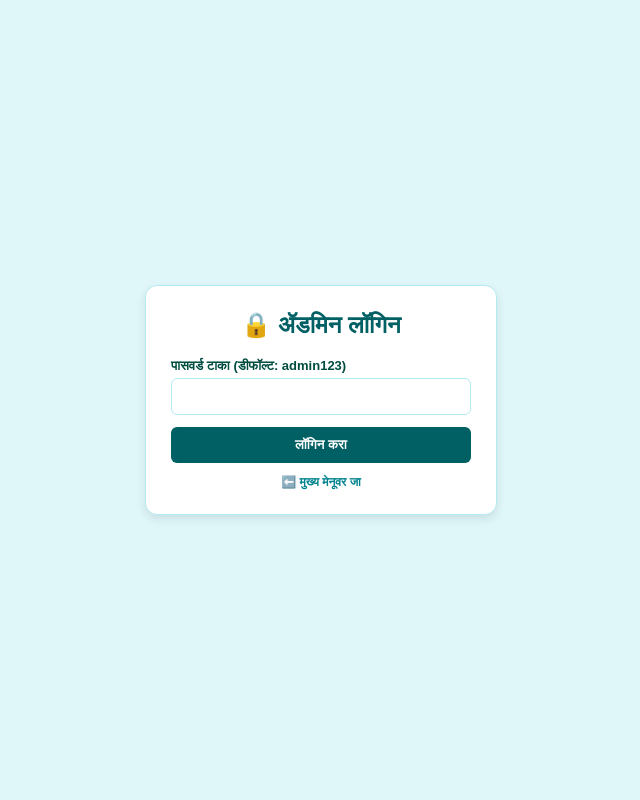
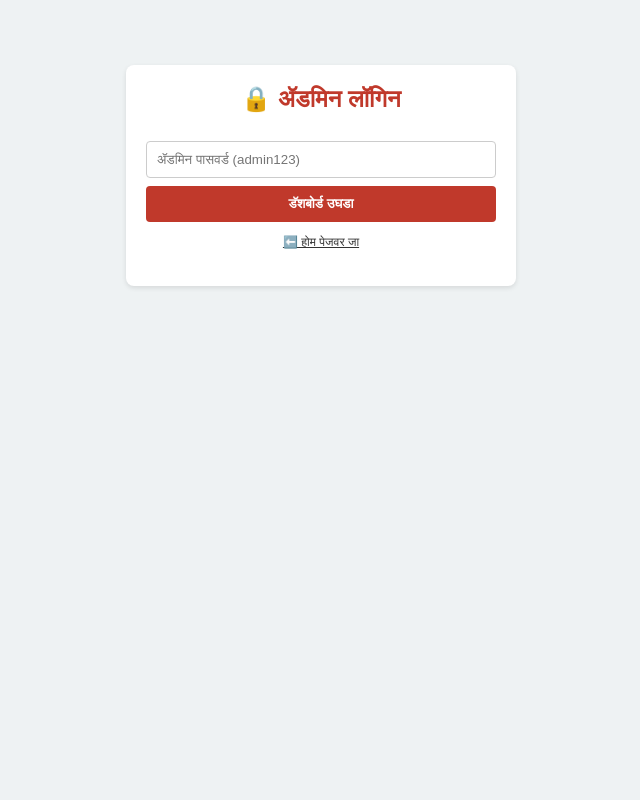
Before and after one commit to naturalkulfi1/south-pole-Natural-kulfi, a Flask app: page /admin/login in a window 1280 px wide. Shown: the whole page, without its empty margins (319-959 px from the left). Run offline with Flask 3, Linux system fonts and the light colour scheme.

Commit message:
Update admin_login.html

```diff
--- a/templates/admin_login.html
+++ b/templates/admin_login.html
@@ -3,31 +3,25 @@
 <head>
     <meta charset="UTF-8">
     <meta name="viewport" content="width=device-width, initial-scale=1.0">
-    <title>Admin Login - South Pole Kulfi</title>
+    <title>Admin Login - South Pole</title>
     <style>
-        body { font-family: sans-serif; background: #e0f7fa; display: flex; justify-content: center; align-items: center; height: 100vh; margin: 0; }
-        .login-box { background: white; padding: 25px; border-radius: 12px; box-shadow: 0 4px 10px rgba(0,0,0,0.1); width: 300px; border: 1px solid #b2ebf2; }
-        h2 { color: #006064; text-align: center; margin-top: 0; }
-        .form-group { margin-bottom: 12px; }
-        .form-group label { display: block; font-size: 13px; font-weight: bold; color: #004d40; margin-bottom: 4px; }
-        .form-group input { width: 100%; padding: 10px; border: 1px solid #b2ebf2; border-radius: 6px; box-sizing: border-box; }
-        .btn { width: 100%; padding: 10px; background: #006064; color: white; border: none; border-radius: 6px; font-weight: bold; cursor: pointer; }
-        .error { color: #e74c3c; font-size: 12px; text-align: center; margin-bottom: 10px; font-weight: bold; }
-        .back-link { display: block; text-align: center; margin-top: 12px; color: #00838f; text-decoration: none; font-size: 12px; font-weight: bold; }
+        body { font-family: sans-serif; background: #eef2f3; margin: 0; padding: 15px; }
+        .box { background: white; max-width: 350px; margin: 50px auto; padding: 20px; border-radius: 8px; box-shadow: 0 2px 5px rgba(0,0,0,0.1); }
+        h2 { color: #c0392b; text-align: center; margin-top: 0; }
+        input { width: 100%; padding: 10px; margin: 8px 0; border: 1px solid #ccc; border-radius: 4px; box-sizing: border-box; }
+        button { background: #c0392b; color: white; border: none; padding: 10px; width: 100%; border-radius: 4px; font-weight: bold; cursor: pointer; }
+        .error { color: red; font-size: 12px; text-align: center; }
     </style>
 </head>
 <body>
-    <div class="login-box">
+    <div class="box">
         <h2>🔒 ॲडमिन लॉगिन</h2>
-        {% if error %}<div class="error">{{ error }}</div>{% endif %}
+        {% if error %}<p class="error">{{ error }}</p>{% endif %}
         <form method="POST">
-            <div class="form-group">
-                <label>पासवर्ड टाका (डीफॉल्ट: admin123)</label>
-                <input type="password" name="password" required>
-            </div>
-            <button type="submit" class="btn">लॉगिन करा</button>
+            <input type="password" name="password" placeholder="ॲडमिन पासवर्ड (admin123)" required>
+            <button type="submit">डॅशबोर्ड उघडा</button>
         </form>
-        <a href="/" class="back-link">⬅️ मुख्य मेनूवर जा</a>
+        <p style="text-align: center; margin-top: 10px;"><a href="/" style="font-size: 12px; color: #333;">⬅️ होम पेजवर जा</a></p>
     </div>
 </body>
 </html>
```
